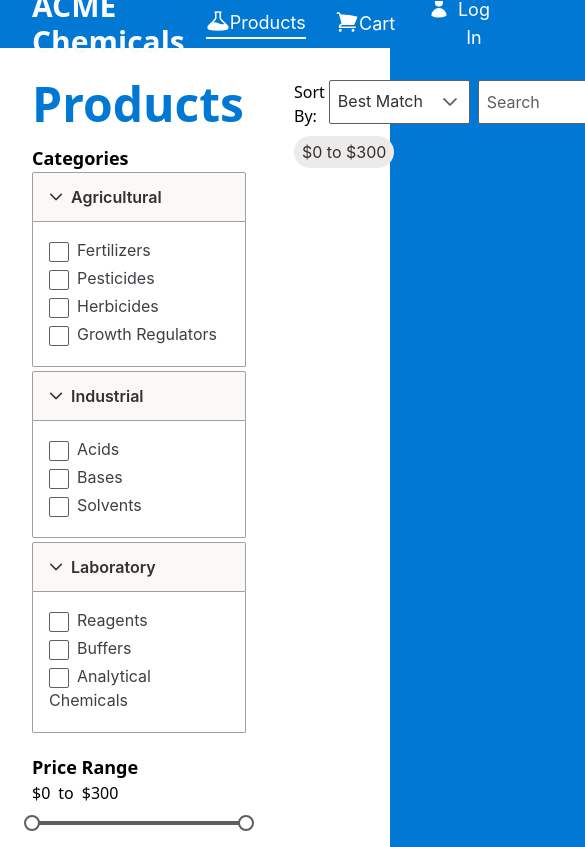
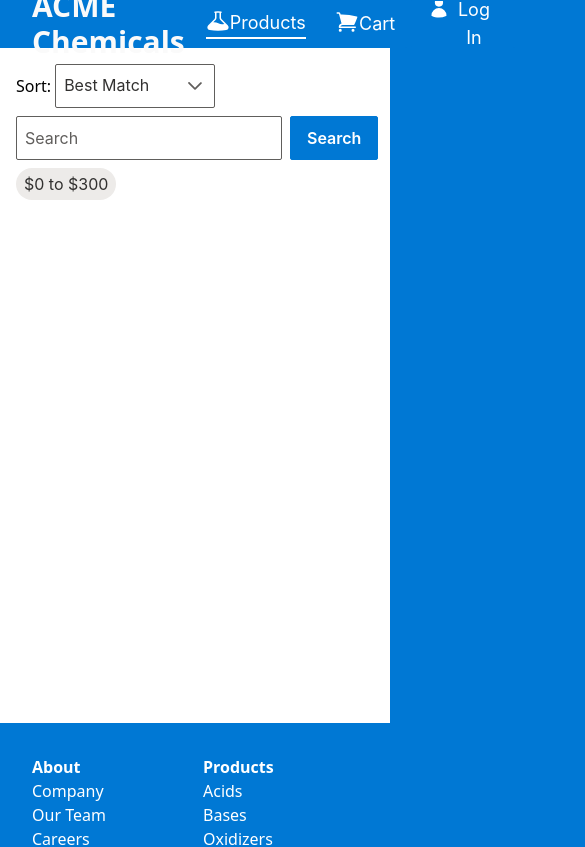
Before and after one commit to M-Valentino/ACME-Chemicals, a Next.js app: page /products in a window 390 px wide. Shown: the top 847 px of the page, 585 px wide, since content can reach past the window. Built offline with nearby package versions, Linux system fonts and the light colour scheme.

Commit message:
improved search bar responiveness

```diff
--- a/src/components/products/Sidebar.tsx
+++ b/src/components/products/Sidebar.tsx
@@ -48,9 +48,7 @@ export const Sidebar: React.FC<SidebarProps> = (props: SidebarProps) => {
   };
 
   return (
-    <div className="min-w-[230px] mr-8">
-      <h1 className=" font-extrabold text-5xl text-primary">Products</h1>
-      <div className="pr-4 mt-4 ">
+    <>
       <h2 className="font-semibold text-lg ">Categories</h2>
       {categories.map((cat, i, row) => (
         <div key={cat.category}>
@@ -94,7 +92,6 @@ export const Sidebar: React.FC<SidebarProps> = (props: SidebarProps) => {
         max={300}
         step={5}
       />
-      </div>
-    </div>
+    </>
   );
 };
--- a/src/pages/products.tsx
+++ b/src/pages/products.tsx
@@ -22,30 +22,41 @@ export default function Products() {
 
   return (
     <MainWrapper title="Products">
-      <div className="p-8">
-        <div className="flex flex-row  justify-between">
+      <div className="md:p-8 xs:p-4">
+        <div className="md:flex md:flex-row md:justify-between">
+          <div className="desktopSideBar">
+            <div className="min-w-[230px] mr-8">
+              <h1 className=" font-extrabold text-5xl text-primary">
+                Products
+              </h1>
+              <div className="pr-4 mt-4 ">
                 <Sidebar
                   priceRange={priceRange}
                   setPriceRange={setPriceRange}
                   checkboxState={checkboxState}
                   setCheckboxState={setCheckboxState}
                 />
-          <div className=" w-full flex-col">
-            <div className="w-full flex">
-              <div className="flex items-center mr-1">Sort By:</div>
+              </div>
+            </div>
+          </div>
+          <div className="w-full">
+            <div className="flex flex-wrap">
+              <div className="flex items-center mr-1 h-11">Sort:</div>
               <Dropdown
                 value={selectedSort}
                 onChange={(e: DropdownChangeEvent) => setSelectedSort(e.value)}
                 options={sorts}
                 optionLabel="name"
-                className="mr-2 h-11 w-40"
+                className="mr-2 h-11 w-40 mb-2"
               />
+              <div className="flex-grow flex">
                 <InputText
                   className="flex-grow h-11"
                   type="text"
                   placeholder="Search"
                 />
-              <Button label="Search" className="ml-2 w-44 h-11" />
+                <Button label="Search" className="ml-2 md:w-44 h-11" />
+              </div>
             </div>
             <div className="flex flex-row flex-wrap">
               <Chip
--- a/src/styles/globals.css
+++ b/src/styles/globals.css
@@ -27,6 +27,18 @@
 
 }
 
+@media only screen and (max-width:943px) {
+  .desktopSideBar {
+    display: none;
+  }
+}
+
+@media only screen and (min-width:944px) {
+  .desktopSideBar {
+    display: initial;
+  }
+}
+
 .heroClipP {
   clip-path: polygon(20% 0%, 80% 0%, 100% 20%, 100% 100%, 80% 100%, 20% 100%, 0% 80%, 0% 0%);
 }
```
Lines whose indentation alone changed are shown as unchanged.
